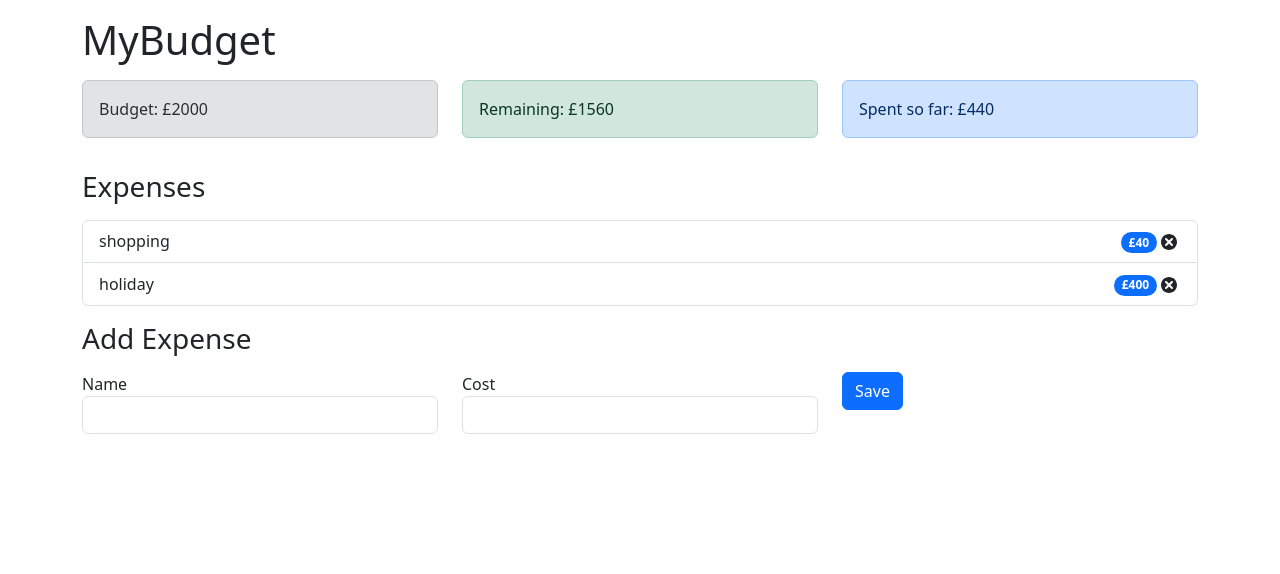
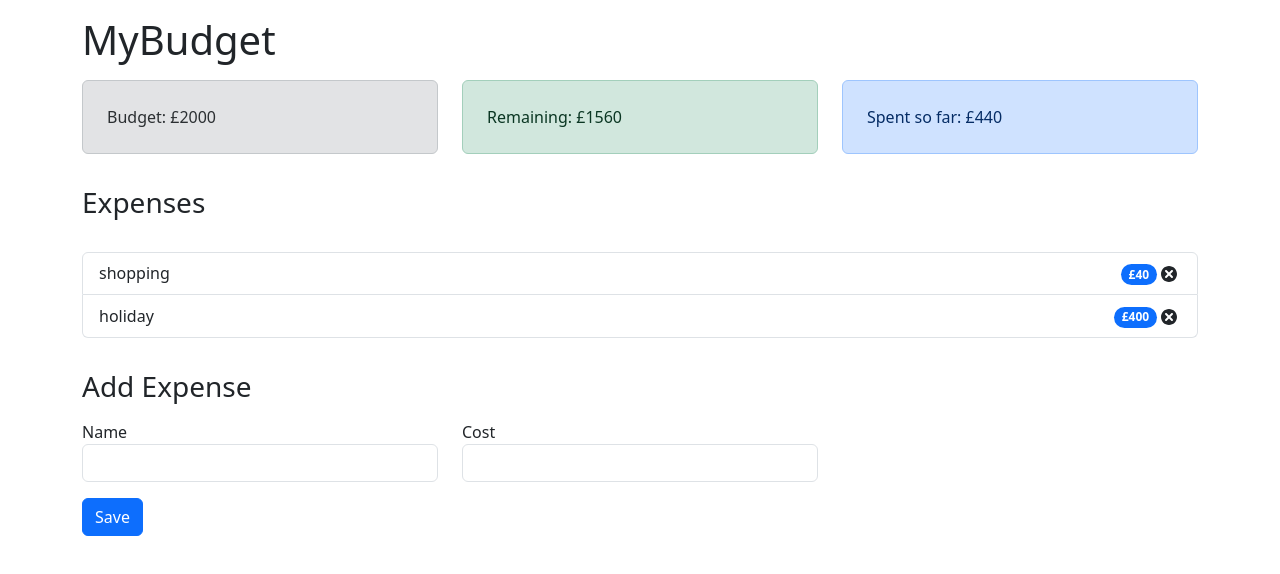
Before and after one commit to RaimundasRa/budget-planner-app-react, a React (Create React App) app: page / in a window 1280 px wide. Shown: the top 574 px of the page. Built offline with nearby package versions, Linux system fonts and the light colour scheme.

Commit message:
minor styling fixes

```diff
--- a/src/components/AddExpenseForm.js
+++ b/src/components/AddExpenseForm.js
@@ -26,7 +26,7 @@ const AddExpenseForm = () => {
   return (
     <form onSubmit={onSubmit}>
       <div className="row">
-        <div className="col-sm">
+        <div className="col-sm col-lg-4">
           <label for="name">Name</label>
           <input
             required="required"
@@ -37,7 +37,7 @@ const AddExpenseForm = () => {
             onChange={(event) => setName(event.target.value)}
           ></input>
         </div>
-        <div className="col-sm">
+        <div className="col-sm col-lg-4">
           <label for="cost">Cost</label>
           <input
             required="required"
@@ -48,10 +48,12 @@ const AddExpenseForm = () => {
             onChange={(event) => setCost(event.target.value)}
           ></input>
         </div>
-        <div className="col-sm">
-          <button type="submit" className="btn btn-primary">
-            Save
-          </button>
+        <div className="row mt-3">
+          <div className="col-sm">
+            <button type="submit" className="btn btn-primary">
+              Save
+            </button>
+          </div>
         </div>
       </div>
     </form>
--- a/src/components/Budget.js
+++ b/src/components/Budget.js
@@ -4,7 +4,7 @@ import { AppContext } from "../context/AppContext";
 const Budget = () => {
   const { budget } = useContext(AppContext);
   return (
-    <div className="alert alert-secondary">
+    <div className="alert alert-secondary p-4 d-flex align-items-center justify-content-between">
       <span>Budget: £{budget}</span>
     </div>
   );
--- a/src/components/ExpenseList.js
+++ b/src/components/ExpenseList.js
@@ -6,7 +6,7 @@ const ExpenseList = () => {
   const { expenses } = useContext(AppContext);
 
   return (
-    <ul className="list-group">
+    <ul className="list-group mt-3 mb-3">
       {expenses.map((expense) => (
         <ExpenseItem id={expense.id} name={expense.name} cost={expense.cost} />
       ))}
--- a/src/components/Ramaining.js
+++ b/src/components/Ramaining.js
@@ -10,7 +10,7 @@ const Remaining = () => {
   const alertType = totalExpenses > budget ? "alert-danger" : "alert-success";
 
   return (
-    <div className={`alert ${alertType}`}>
+    <div className={`alert p-4 ${alertType}`}>
       <span>Remaining: £{budget - totalExpenses}</span>
     </div>
   );
--- a/src/components/Spent.js
+++ b/src/components/Spent.js
@@ -9,7 +9,7 @@ const Spent = () => {
   }, 0);
 
   return (
-    <div className="alert alert-primary">
+    <div className="alert alert-primary p-4">
       <span>Spent so far: £{totalExpenses}</span>
     </div>
   );
```
